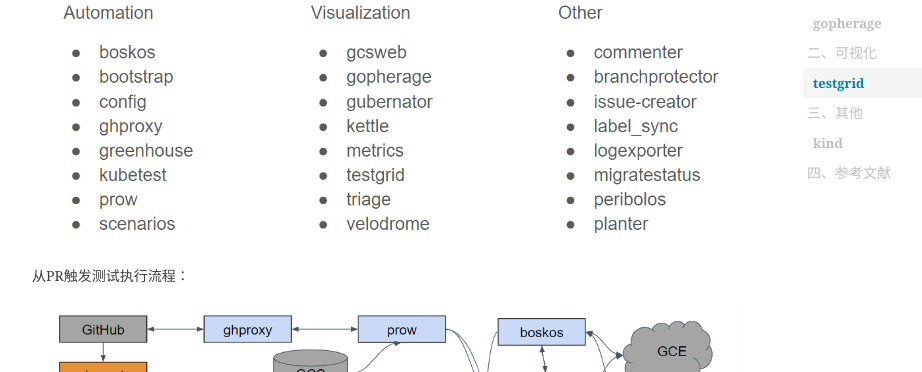
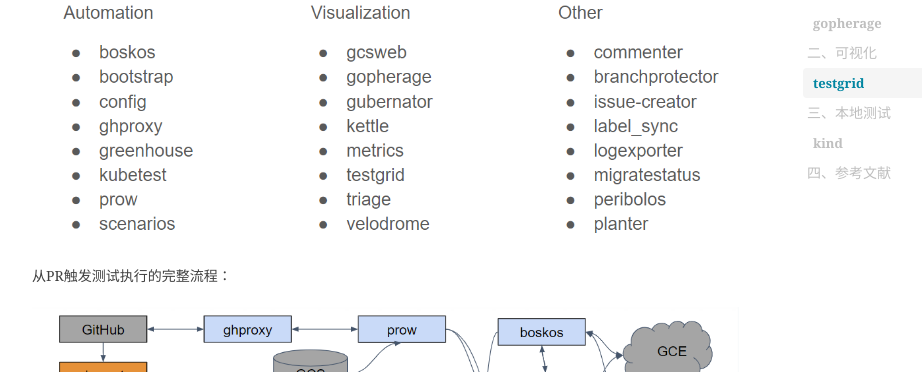
Before and after one commit to shihai1991/shihai1991.github.io, a Jekyll site: the page built from _posts/2023-06-12-kubernetes-test-sig组.md, in a window 1280 px wide and 900 px high, scrolled down 570 px. Shown: the part 171-543 px from the top of the window, without its empty margins (233-1155 px from the left). Built offline with Jekyll 4.4.1, drawn with Linux system fonts in a browser that asks for light colours; nearby versions of some CDN libraries; comment, search, counter and statistics services are not loaded.

Commit message:
Update 2023-06-12-kubernetes-test-sig组.md

```diff
--- a/_posts/2023-06-12-kubernetes-test-sig组.md
+++ b/_posts/2023-06-12-kubernetes-test-sig组.md
@@ -20,7 +20,7 @@
 k8s测试基础设施(test-infra)的主要项目清单：
 ![]({{site.baseurl}}/img/2023/Q2/20230612-k8s-test-infra.png)
 
-从PR触发测试执行流程：
+从PR触发测试执行的完整流程：
 ![]({{site.baseurl}}/img/2023/Q2/20230612-test-infra工作流.png)
 
 [k8s test-infra代码仓](https://github.com/kubernetes/test-infra)
@@ -110,7 +110,7 @@
 呈现的结果图如下所示：
 ![]({{site.baseurl}}/img/2023/Q2/20230612-testgrid.png)
 
-# 三、其他
+# 三、本地测试
 ## kind
 TBD
 
```
